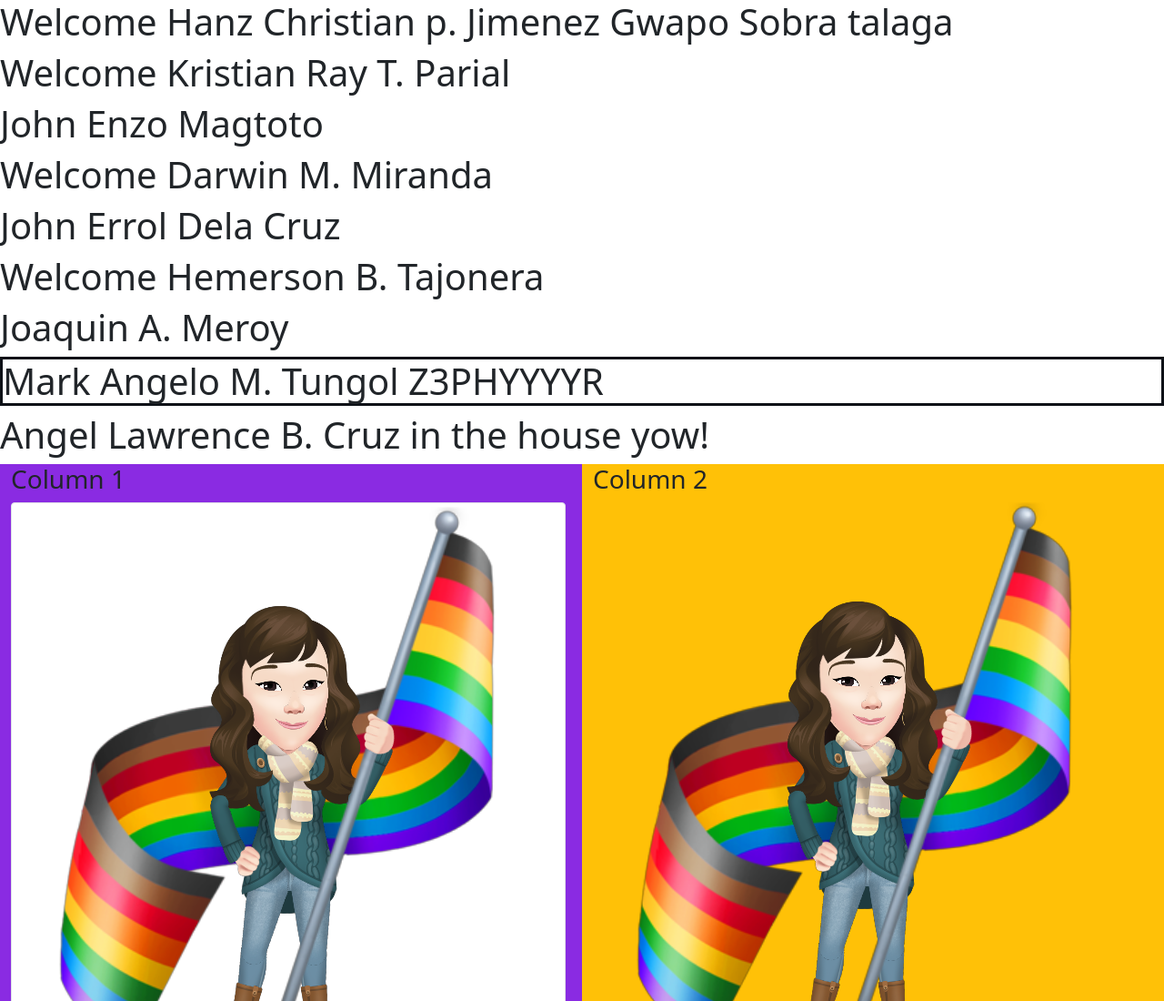
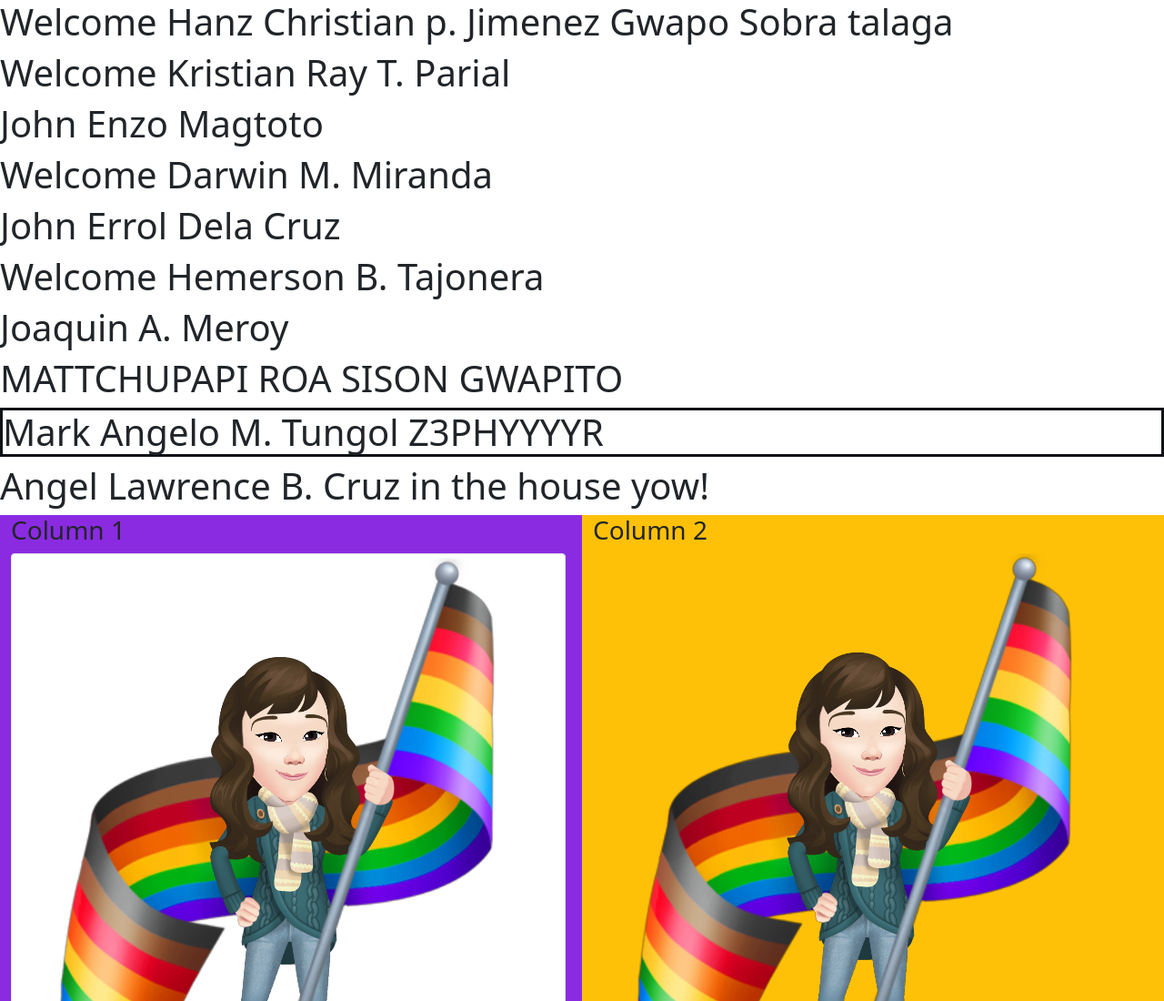
Before and after one commit to zanji21/samp, a plain HTML site: page Bootstrap/home3.html in a window 1280 px wide. Shown: the top 1100 px of the page at 91% size. Drawn offline with Linux system fonts and the light colour scheme.

Commit message:
Update home3.html (#12)

```diff
--- a/Bootstrap/home3.html
+++ b/Bootstrap/home3.html
@@ -21,6 +21,7 @@
   <h1>John Errol Dela Cruz</h1>
    <h1>Welcome Hemerson B. Tajonera</h1>
     <h1>Joaquin A. Meroy</h1>
+    <h1>MATTCHUPAPI ROA SISON GWAPITO</h1>
     <h1 style="border: 3px #0d1117 solid">Mark Angelo M. Tungol Z3PHYYYYR</h1>
     <h1>Angel Lawrence B. Cruz in the house yow!</h1>
     <div class="container-fluid">
```
